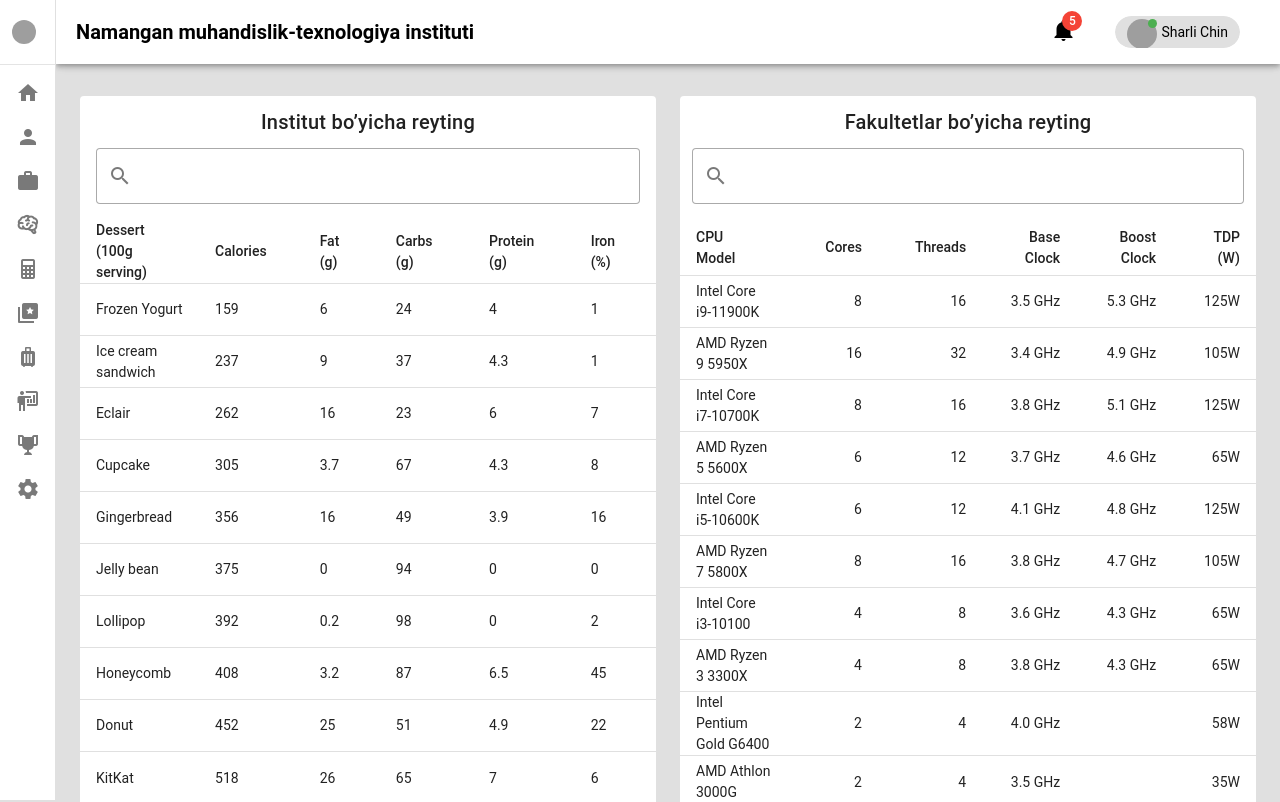
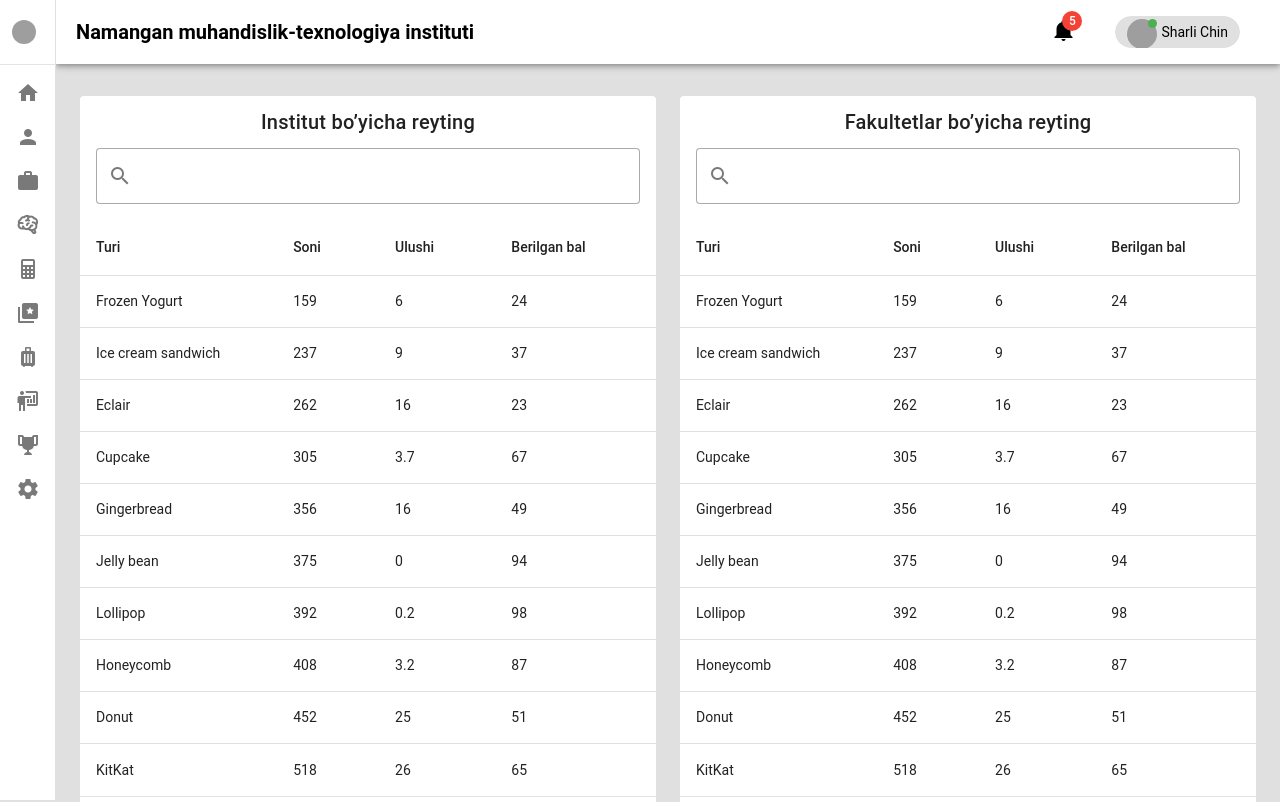
Before and after one commit to Hamidullo/admin, a Vue app: page / in a window 1280 px wide. Shown: the top 802 px of the page. Built offline with nearby package versions, Linux system fonts and the light colour scheme; grey boxes are pictures that could not be loaded.

Commit message:
dashboard page data

```diff
--- a/src/views/Dashboard.vue
+++ b/src/views/Dashboard.vue
@@ -17,7 +17,6 @@
             hide-details
           ></v-text-field>
         </template>
-
         <v-data-table
           :headers="headers"
           :items="desserts"
@@ -27,26 +26,24 @@
       </v-col>
 
       <v-col>
-        <v-card flat
+        <v-card
+        flat
         title="Fakultetlar bo’yicha reyting">
+        <template v-slot:text>
+          <v-text-field
+            v-model="searchC"
+            label="Qidiruv..."
+            prepend-inner-icon="mdi-magnify"
+            single-line
+            variant="outlined"
+            hide-details
+          ></v-text-field>
+        </template>
         <v-data-table
-          :custom-filter="filterOnlyCapsText"
           :headers="headersC"
           :items="itemsC"
           :search="searchC"
-          item-value="name">
-        <template v-slot:top>
-          <v-text-field
-            v-model="searchS"
-            label="Qidiruv.."
-            class="px-3 pb-4"
-            prepend-inner-icon="mdi-magnify"
-            single-line
-            variant="outlined"
-            hide-details>
-          </v-text-field>
-        </template>
-      </v-data-table>
+        ></v-data-table>
       </v-card>
       </v-col>
     </v-row>
@@ -112,13 +109,11 @@
             align: 'start',
             key: 'name',
             sortable: false,
-            title: 'Dessert (100g serving)',
+            title: 'Turi',
           },
-          { key: 'calories', title: 'Calories' },
-          { key: 'fat', title: 'Fat (g)' },
-          { key: 'carbs', title: 'Carbs (g)' },
-          { key: 'protein', title: 'Protein (g)' },
-          { key: 'iron', title: 'Iron (%)' },
+          { key: 'calories', title: 'Soni' },
+          { key: 'fat', title: 'Ulushi' },
+          { key: 'carbs', title: 'Berilgan bal' },
         ],
         desserts: [
           {
@@ -126,193 +121,134 @@
             calories: 159,
             fat: 6.0,
             carbs: 24,
-            protein: 4.0,
-            iron: 1,
           },
           {
             name: 'Ice cream sandwich',
             calories: 237,
             fat: 9.0,
             carbs: 37,
-            protein: 4.3,
-            iron: 1,
           },
           {
             name: 'Eclair',
             calories: 262,
             fat: 16.0,
             carbs: 23,
-            protein: 6.0,
-            iron: 7,
           },
           {
             name: 'Cupcake',
             calories: 305,
             fat: 3.7,
             carbs: 67,
-            protein: 4.3,
-            iron: 8,
           },
           {
             name: 'Gingerbread',
             calories: 356,
             fat: 16.0,
             carbs: 49,
-            protein: 3.9,
-            iron: 16,
           },
           {
             name: 'Jelly bean',
             calories: 375,
             fat: 0.0,
             carbs: 94,
-            protein: 0.0,
-            iron: 0,
           },
           {
             name: 'Lollipop',
             calories: 392,
             fat: 0.2,
             carbs: 98,
-            protein: 0,
-            iron: 2,
           },
           {
             name: 'Honeycomb',
             calories: 408,
             fat: 3.2,
             carbs: 87,
-            protein: 6.5,
-            iron: 45,
           },
           {
             name: 'Donut',
             calories: 452,
             fat: 25.0,
             carbs: 51,
-            protein: 4.9,
-            iron: 22,
           },
           {
             name: 'KitKat',
             calories: 518,
             fat: 26.0,
             carbs: 65,
-            protein: 7,
-            iron: 6,
           },
         ],
         searchC: '',
         headersC: [
           {
-          title: 'CPU Model',
             align: 'start',
             key: 'name',
+            sortable: false,
+            title: 'Turi',
           },
-        {
-          title: 'Cores',
-          align: 'end',
-          key: 'cores',
-        },
-        {
-          title: 'Threads',
-          align: 'end',
-          key: 'threads',
-        },
-        {
-          title: 'Base Clock',
-          align: 'end',
-          key: 'baseClock',
-        },
-        {
-          title: 'Boost Clock',
-          align: 'end',
-          key: 'boostClock',
-        },
-        {
-          title: 'TDP (W)',
-          align: 'end',
-          key: 'tdp',
-        },
+          { key: 'calories', title: 'Soni' },
+          { key: 'fat', title: 'Ulushi' },
+          { key: 'carbs', title: 'Berilgan bal' },
         ],
         itemsC: [
           {
-          name: 'Intel Core i9-11900K',
-          cores: 8,
-          threads: 16,
-          baseClock: '3.5 GHz',
-          boostClock: '5.3 GHz',
-          tdp: '125W',
+            name: 'Frozen Yogurt',
+            calories: 159,
+            fat: 6.0,
+            carbs: 24,
           },
           {
-          name: 'AMD Ryzen 9 5950X',
-          cores: 16,
-          threads: 32,
-          baseClock: '3.4 GHz',
-          boostClock: '4.9 GHz',
-          tdp: '105W',
+            name: 'Ice cream sandwich',
+            calories: 237,
+            fat: 9.0,
+            carbs: 37,
           },
           {
-          name: 'Intel Core i7-10700K',
-          cores: 8,
-          threads: 16,
-          baseClock: '3.8 GHz',
-          boostClock: '5.1 GHz',
-          tdp: '125W',
+            name: 'Eclair',
+            calories: 262,
+            fat: 16.0,
+            carbs: 23,
           },
           {
-          name: 'AMD Ryzen 5 5600X',
-          cores: 6,
-          threads: 12,
-          baseClock: '3.7 GHz',
-          boostClock: '4.6 GHz',
-          tdp: '65W',
+            name: 'Cupcake',
+            calories: 305,
+            fat: 3.7,
+            carbs: 67,
           },
           {
-          name: 'Intel Core i5-10600K',
-          cores: 6,
-          threads: 12,
-          baseClock: '4.1 GHz',
-          boostClock: '4.8 GHz',
-          tdp: '125W',
+            name: 'Gingerbread',
+            calories: 356,
+            fat: 16.0,
+            carbs: 49,
           },
           {
-          name: 'AMD Ryzen 7 5800X',
-          cores: 8,
-          threads: 16,
-          baseClock: '3.8 GHz',
-          boostClock: '4.7 GHz',
-          tdp: '105W',
+            name: 'Jelly bean',
+            calories: 375,
+            fat: 0.0,
+            carbs: 94,
           },
           {
-          name: 'Intel Core i3-10100',
-          cores: 4,
-          threads: 8,
-          baseClock: '3.6 GHz',
-          boostClock: '4.3 GHz',
-          tdp: '65W',
+            name: 'Lollipop',
+            calories: 392,
+            fat: 0.2,
+            carbs: 98,
           },
           {
-          name: 'AMD Ryzen 3 3300X',
-          cores: 4,
-          threads: 8,
-          baseClock: '3.8 GHz',
-          boostClock: '4.3 GHz',
-          tdp: '65W',
+            name: 'Honeycomb',
+            calories: 408,
+            fat: 3.2,
+            carbs: 87,
           },
           {
-          name: 'Intel Pentium Gold G6400',
-          cores: 2,
-          threads: 4,
-          baseClock: '4.0 GHz',
-          tdp: '58W',
+            name: 'Donut',
+            calories: 452,
+            fat: 25.0,
+            carbs: 51,
           },
           {
-          name: 'AMD Athlon 3000G',
-          cores: 2,
-          threads: 4,
-          baseClock: '3.5 GHz',
-          tdp: '35W',
+            name: 'KitKat',
+            calories: 518,
+            fat: 26.0,
+            carbs: 65,
           },
         ],
         searchR: '',
@@ -321,13 +257,11 @@
             align: 'start',
             key: 'name',
             sortable: false,
-            title: 'Dessert (100g serving)',
+            title: 'Turi',
           },
-          { key: 'calories', title: 'Calories' },
-          { key: 'fat', title: 'Fat (g)' },
-          { key: 'carbs', title: 'Carbs (g)' },
-          { key: 'protein', title: 'Protein (g)' },
-          { key: 'iron', title: 'Iron (%)' },
+          { key: 'calories', title: 'Soni' },
+          { key: 'fat', title: 'Ulushi' },
+          { key: 'carbs', title: 'Berilgan bal' },
         ],
         dessertsR: [
           {
@@ -335,80 +269,60 @@
             calories: 159,
             fat: 6.0,
             carbs: 24,
-            protein: 4.0,
-            iron: 1,
           },
           {
             name: 'Ice cream sandwich',
             calories: 237,
             fat: 9.0,
             carbs: 37,
-            protein: 4.3,
-            iron: 1,
           },
           {
             name: 'Eclair',
             calories: 262,
             fat: 16.0,
             carbs: 23,
-            protein: 6.0,
-            iron: 7,
           },
           {
             name: 'Cupcake',
             calories: 305,
             fat: 3.7,
             carbs: 67,
-            protein: 4.3,
-            iron: 8,
           },
           {
             name: 'Gingerbread',
             calories: 356,
             fat: 16.0,
             carbs: 49,
-            protein: 3.9,
-            iron: 16,
           },
           {
             name: 'Jelly bean',
             calories: 375,
             fat: 0.0,
             carbs: 94,
-            protein: 0.0,
-            iron: 0,
           },
           {
             name: 'Lollipop',
             calories: 392,
             fat: 0.2,
             carbs: 98,
-            protein: 0,
-            iron: 2,
           },
           {
             name: 'Honeycomb',
             calories: 408,
             fat: 3.2,
             carbs: 87,
-            protein: 6.5,
-            iron: 45,
           },
           {
             name: 'Donut',
             calories: 452,
             fat: 25.0,
             carbs: 51,
-            protein: 4.9,
-            iron: 22,
           },
           {
             name: 'KitKat',
             calories: 518,
             fat: 26.0,
             carbs: 65,
-            protein: 7,
-            iron: 6,
           },
         ],
         searchT: '',
@@ -417,13 +331,11 @@
             align: 'start',
             key: 'name',
             sortable: false,
-            title: 'Dessert (100g serving)',
+            title: 'Turi',
           },
-          { key: 'calories', title: 'Calories' },
-          { key: 'fat', title: 'Fat (g)' },
-          { key: 'carbs', title: 'Carbs (g)' },
-          { key: 'protein', title: 'Protein (g)' },
-          { key: 'iron', title: 'Iron (%)' },
+          { key: 'calories', title: 'Soni' },
+          { key: 'fat', title: 'Ulushi' },
+          { key: 'carbs', title: 'Berilgan bal' },
         ],
         dessertsT: [
           {
@@ -431,92 +343,65 @@
             calories: 159,
             fat: 6.0,
             carbs: 24,
-            protein: 4.0,
-            iron: 1,
           },
           {
             name: 'Ice cream sandwich',
             calories: 237,
             fat: 9.0,
             carbs: 37,
-            protein: 4.3,
-            iron: 1,
           },
           {
             name: 'Eclair',
             calories: 262,
             fat: 16.0,
             carbs: 23,
-            protein: 6.0,
-            iron: 7,
           },
           {
             name: 'Cupcake',
             calories: 305,
             fat: 3.7,
             carbs: 67,
-            protein: 4.3,
-            iron: 8,
           },
           {
             name: 'Gingerbread',
             calories: 356,
             fat: 16.0,
             carbs: 49,
-            protein: 3.9,
-            iron: 16,
           },
           {
             name: 'Jelly bean',
             calories: 375,
             fat: 0.0,
             carbs: 94,
-            protein: 0.0,
-            iron: 0,
           },
           {
             name: 'Lollipop',
             calories: 392,
             fat: 0.2,
             carbs: 98,
-            protein: 0,
-            iron: 2,
           },
           {
             name: 'Honeycomb',
             calories: 408,
             fat: 3.2,
             carbs: 87,
-            protein: 6.5,
-            iron: 45,
           },
           {
             name: 'Donut',
             calories: 452,
             fat: 25.0,
             carbs: 51,
-            protein: 4.9,
-            iron: 22,
           },
           {
             name: 'KitKat',
             calories: 518,
             fat: 26.0,
             carbs: 65,
-            protein: 7,
-            iron: 6,
           },
         ],
       }
     },
-    methods: {
-      filterOnlyCapsText (value, query, item) {
-        return value != null &&
-          query != null &&
-          typeof value === 'string' &&
-          value.toString().toLocaleUpperCase().indexOf(query) !== -1
-      },
-    },
+
   }
 </script>
 
```
Lines whose indentation alone changed are shown as unchanged.
